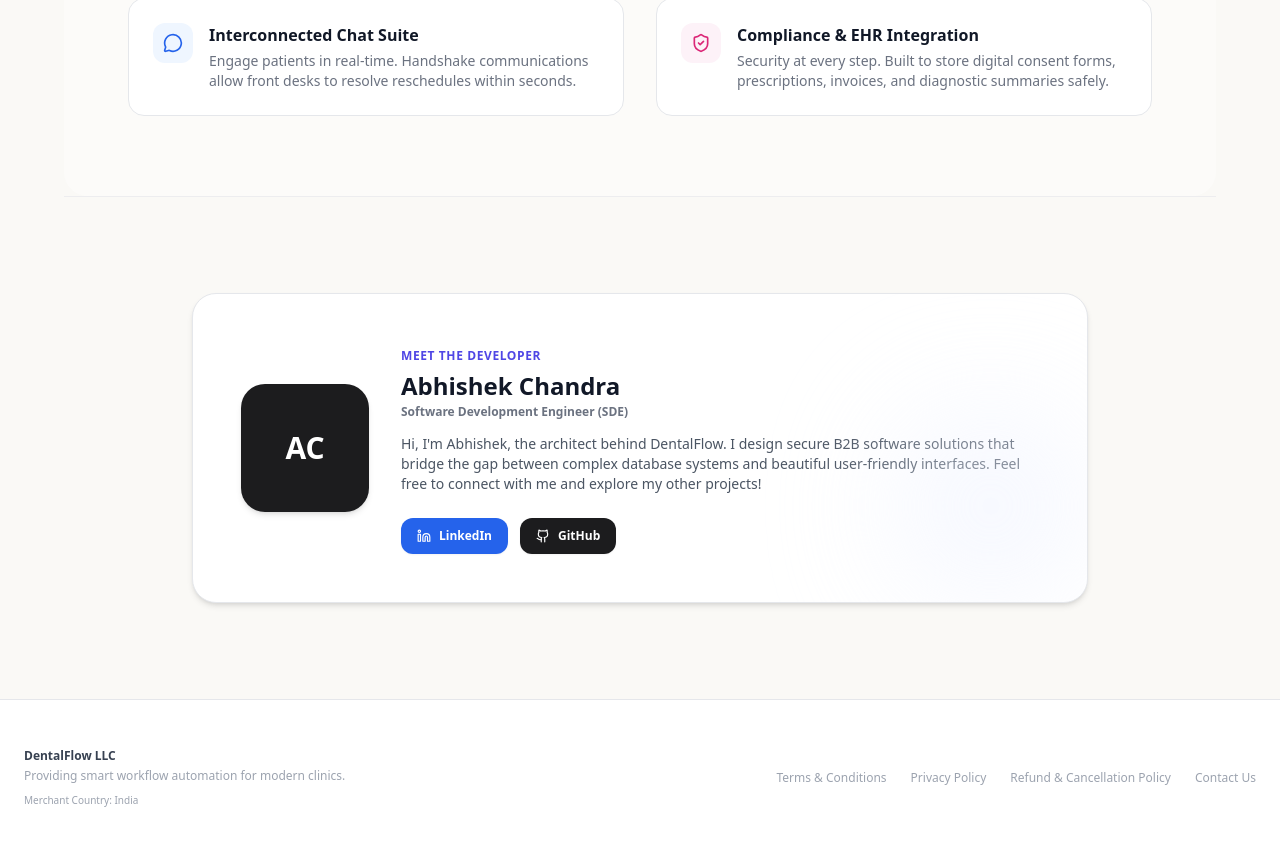
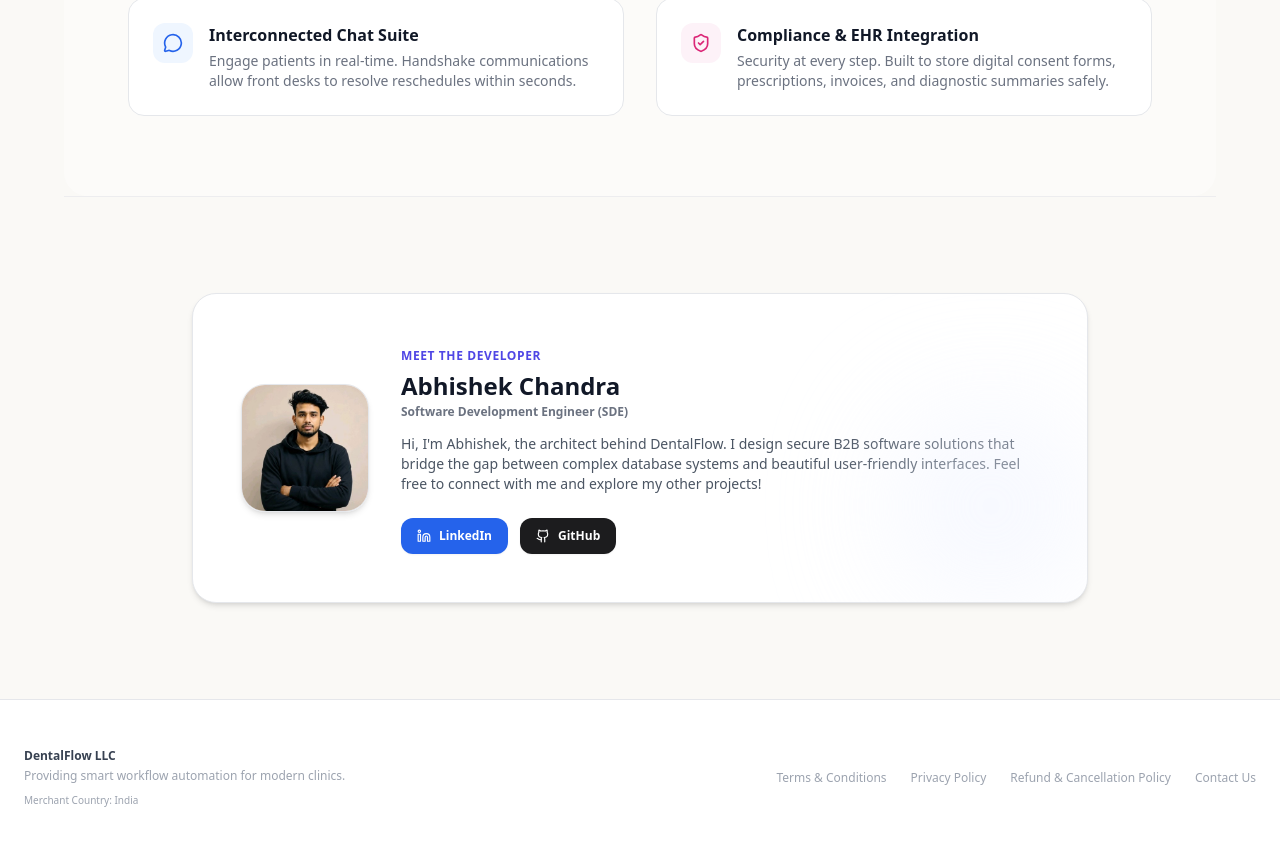
Before and after one commit to ABHI3450/DentalFlow, a Next.js app: page / in a window 1280 px wide. Shown: the part 2217-3063 px from the top of the page. Built offline with nearby package versions, Linux system fonts and the light colour scheme; no server answers.

Commit message:
feat: incorporate developer profile picture asset into welcome page footer

```diff
--- a/app/page.jsx
+++ b/app/page.jsx
@@ -216,10 +216,12 @@ export default function LandingPage() {
       <section className="max-w-6xl mx-auto px-6 py-24 border-t border-gray-200/60">
         <div className="max-w-4xl mx-auto bg-white rounded-3xl p-8 md:p-12 border border-gray-250 shadow-md relative overflow-hidden flex flex-col md:flex-row items-center gap-8">
           <div className="absolute right-0 bottom-0 w-48 h-48 bg-indigo-50 rounded-full blur-3xl opacity-60"></div>
-          {/* Avatar Initials Placeholder */}
-          <div className="w-28 h-28 md:w-32 md:h-32 rounded-3xl bg-[#1C1C1E] text-white flex items-center justify-center text-3xl font-extrabold shadow-md shrink-0 select-none">
-            AC
-          </div>
+          {/* Avatar Image */}
+          <img
+            src="/abhishek.jpg"
+            alt="Abhishek Chandra SDE"
+            className="w-28 h-28 md:w-32 md:h-32 rounded-3xl object-cover shadow-md shrink-0 border border-gray-150"
+          />
           <div className="flex-1 text-center md:text-left">
             <span className="text-xs font-bold text-indigo-600 tracking-wider uppercase">Meet the Developer</span>
             <h3 className="text-2xl font-black text-gray-900 mt-1">Abhishek Chandra</h3>
```
Also changed, not shown: public/abhishek.jpg (added).
